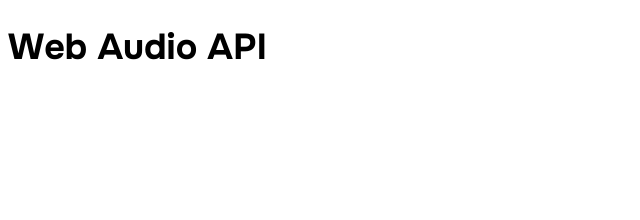
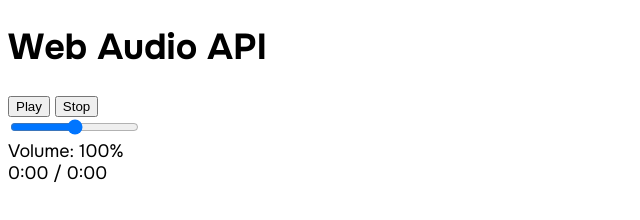
Before and after one commit to poncardasm/web-browser-api, a website built with Vite: page 07-web-audio/index.html in a window 1280 px wide. Shown: the whole page, without its empty margins (0-640 px from the left). Built offline with nearby package versions, Linux system fonts and the light colour scheme.

Commit message:
Add audio source and player controls

```diff
--- a/07-web-audio/index.html
+++ b/07-web-audio/index.html
@@ -9,5 +9,33 @@
   </head>
   <body>
     <h1>Web Audio API</h1>
+
+    <div id="audio-player">
+      <audio
+        src="https://www.soundhelix.com/examples/mp3/SoundHelix-Song-6.mp3"
+        id="audio"
+      ></audio>
+    </div>
+
+    <div class="class">
+      <button id="play-pause">Play</button>
+      <button id="stop">Stop</button>
+    </div>
+
+    <div class="volume-control">
+      <input
+        type="range"
+        id="volume-slider"
+        min="0"
+        max="1"
+        step="0.01"
+        value="0.5"
+      />
+
+      <div id="slider-progress"></div>
+    </div>
+
+    <div id="volume-value">Volume: 100%</div>
+    <div id="timestamp">0:00 / 0:00</div>
   </body>
 </html>
```
